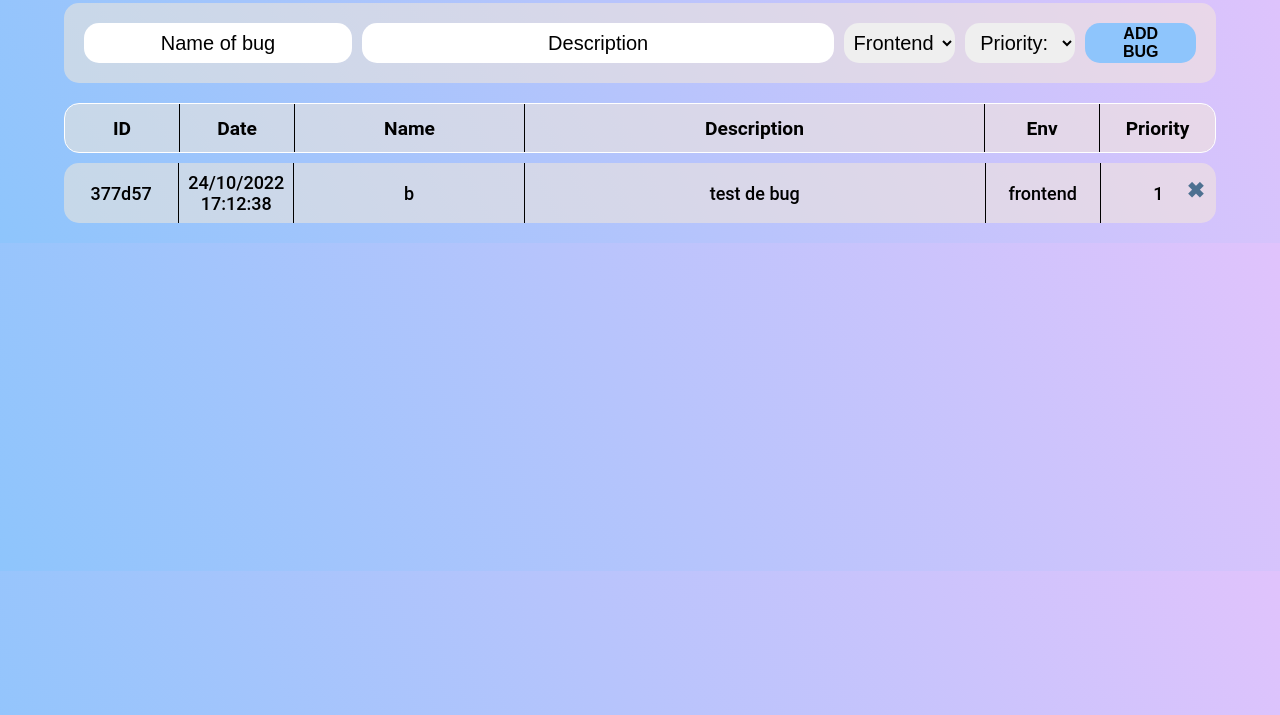
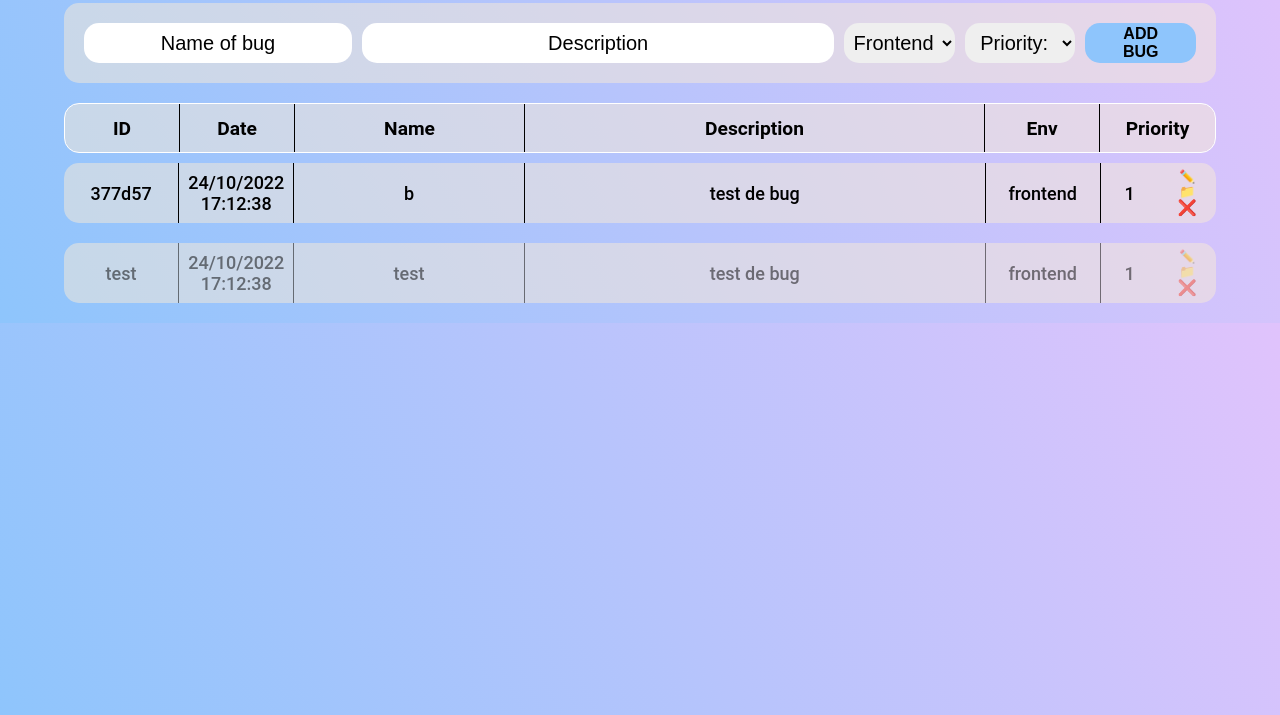
Before and after one commit to roulianosss/bug-report-interface, a plain HTML site: page index.html in a window 1280 px wide. Shown: the part 85-800 px from the top of the page. Drawn offline with Linux system fonts and the light colour scheme.

Commit message:
added archives feature

```diff
--- a/app.js
+++ b/app.js
@@ -4,13 +4,21 @@ const bugsList = [{
     "environement": "frontend",
     "description": "test de bug",
     "priority": "1",
-    "date": "24/10/2022 17:12:38",
-    'number': 2
-
+    "date": "24/10/2022 17:12:38"
     }
 ]
 
-//Formulaire de creation
+const archivedList = [{
+    "id": "test",
+    "name": "test",
+    "environement": "frontend",
+    "description": "test de bug",
+    "priority": "1",
+    "date": "24/10/2022 17:12:38"
+    }
+]
+
+//Formulaire de creation de bug
 const form = document.querySelector('form')
 form.addEventListener('submit', handleForm)
 function handleForm(e) {
@@ -19,7 +27,7 @@ function handleForm(e) {
     form.reset()
 }
 //fonction de creation apres remplissage formulaire
-function createBug(name, environement, description, priority) {
+function createBug(name, description, environement, priority) {
     bugsList.push({
         id: crypto.randomUUID(),
         name: name,
@@ -37,19 +45,68 @@ function displayBugsList() {
     for (let bug of bugsList) {
         displayBugs.innerHTML += `
         <div class='row' id='${bug.id}'>
-            <div class='delete-bug' id=${bug.id}>✖</div>
             <p>${bug.id.slice(0, 6)}</p>
             <p>${bug.date}</p>
             <p>${bug.name}</p>
             <p>${bug.description}</p>
             <p>${bug.environement}</p>
             <p>${bug.priority}</p>
+            <div class="btn-crud-container">
+                <div class='edit-bug' id=${bug.id}>✏️</div>
+                <div class='archive-bug' id=${bug.id}>📁</div>
+                <div class='delete-bug' id=${bug.id}>❌</div>
+
+            </div>
         </div>
         `
+        const allEditBtn = document.querySelectorAll('.edit-bug')
+        allEditBtn.forEach(btn => btn.addEventListener('click', handleEdit))
+        const allArchiveBtn = document.querySelectorAll('.archive-bug')
+        allArchiveBtn.forEach(btn => btn.addEventListener('click', handleArchive))
         const allRemoveBtn = document.querySelectorAll('.delete-bug')
         allRemoveBtn.forEach(btn => btn.addEventListener('click', handleRemove))
     }
+    // affichage archived list
+    const displayArchive = document.querySelector('#rows-archives')
+    displayArchive.innerHTML = ''
+    for (let bug of archivedList) {
+        displayArchive.innerHTML += `
+        <div class='row' id='${bug.id}'>
+            <p>${bug.id.slice(0, 6)}</p>
+            <p>${bug.date}</p>
+            <p>${bug.name}</p>
+            <p>${bug.description}</p>
+            <p>${bug.environement}</p>
+            <p>${bug.priority}</p>
+            <div class="btn-crud-container">
+                <div class='edit-bug' id=${bug.id}>✏️</div>
+                <div class='archive-bug' id=${bug.id}>📁</div>
+                <div class='delete-bug' id=${bug.id}>❌</div>
+
+            </div>
+        </div>
+        `
+        // const allEditBtn = document.querySelectorAll('.edit-bug')
+        // allEditBtn.forEach(btn => btn.addEventListener('click', handleEdit))
+        // const allArchiveBtn = document.querySelectorAll('.archive-bug')
+        // allArchiveBtn.forEach(btn => btn.addEventListener('click', handleArchive))
+        // const allRemoveBtn = document.querySelectorAll('.delete-bug')
+        // allRemoveBtn.forEach(btn => btn.addEventListener('click', handleRemove))
+    }
 }
+//fonction edition
+function handleEdit() {
+
+}
+//fontion archivage
+function handleArchive(e) {
+    const archiveIndex = bugsList.findIndex(bug => bug.id === e.target.getAttribute('id'))
+    archivedList.push(bugsList[archiveIndex])
+    bugsList.splice(archiveIndex, 1)
+    displayBugsList()
+}
+
+
 //fonction de gestion de la suppression
 function handleRemove(e) {
     const removeIndex = bugsList.findIndex(bug => bug.id === e.target.getAttribute('id'))
@@ -60,14 +117,19 @@ function handleRemove(e) {
 const sortBtns = document.querySelectorAll('.sort-btn')
 sortBtns.forEach(btn => btn.addEventListener('click', (e) => sortBugs(e.target.getAttribute('data-attr'))))
 let toggleSort = false
+const btnsArray = [...sortBtns]
 function sortBugs(type) {
+    btnsArray.forEach(btn => btn.textContent = btn.textContent.replace(/[▾▴]/gm, ''))
     if (!toggleSort) {
         bugsList.sort((a,b) => (a[type] > b[type]) ? 1 : ((b[type] > a[type]) ? -1 : 0))
         toggleSort = true
+        btnsArray.find(btn => btn.getAttribute('data-attr') === type).textContent += '▴'
     } else {
         bugsList.sort((b,a) => (a[type] > b[type]) ? 1 : ((b[type] > a[type]) ? -1 : 0))
         toggleSort = false
+        btnsArray.find(btn => btn.getAttribute('data-attr') === type).textContent += '▾'
     }
+    console.log([...sortBtns].find(btn => btn.getAttribute('data-attr') === type));
     displayBugsList()
 }
 
--- a/index.html
+++ b/index.html
@@ -43,6 +43,11 @@
             <div id="rows"></div>
         </div>
 
+        <div class="display-archives">
+            <div id="rows-archives"></div>
+        </div>
+
+
 
     </div>
 
--- a/style.css
+++ b/style.css
@@ -58,7 +58,7 @@ menu .sort-btn:not(:last-child) {
     border-right: 0.5px solid #000
 }
 
-.display-result, .add-section {
+.display-result, .add-section, .display-archives {
 
     width: 90%;
     /* padding: 15px 0px; */
@@ -126,16 +126,20 @@ select:optional {
     color: #f1f1f1;
 }
 
-#rows {
+#rows, #rows-archives {
     display: flex;
     flex-direction: column;
     width: 100%;
 }
 
+#rows-archives {
+    opacity: 0.5;
+}
+
 .row {
     height: 60px;
     display: grid;
-    grid-template-columns: 0.5fr 0.5fr 1fr 2fr 0.5fr 0.5fr;
+    grid-template-columns: 0.5fr 0.5fr 1fr 2fr 0.5fr 0.25fr 0.25fr;
     /* height: 50px; */
     font-size: large;
     width: 100;
@@ -158,16 +162,21 @@ select:optional {
     text-align: center;
 }
 
-.row p:not(:last-child) {
+.row p:not(:last-child):not(:nth-child(6)) {
     border-right: 0.5px solid #000
 }
 
+
+.btn-crud-container {
+    display: flex;
+    flex-direction: column;
+    justify-content: center;
+    align-items: center;
+    font-size: 0.8rem;
+    cursor: pointer;
+}
+
 .delete-bug {
-    position: absolute;
-    top: 45%;
-    transform: translateY(-50%);
-    right: 1%;
-    color: #4d7091;
     font-weight: bolder;
     font-size: larger;
     user-select: none;
```
